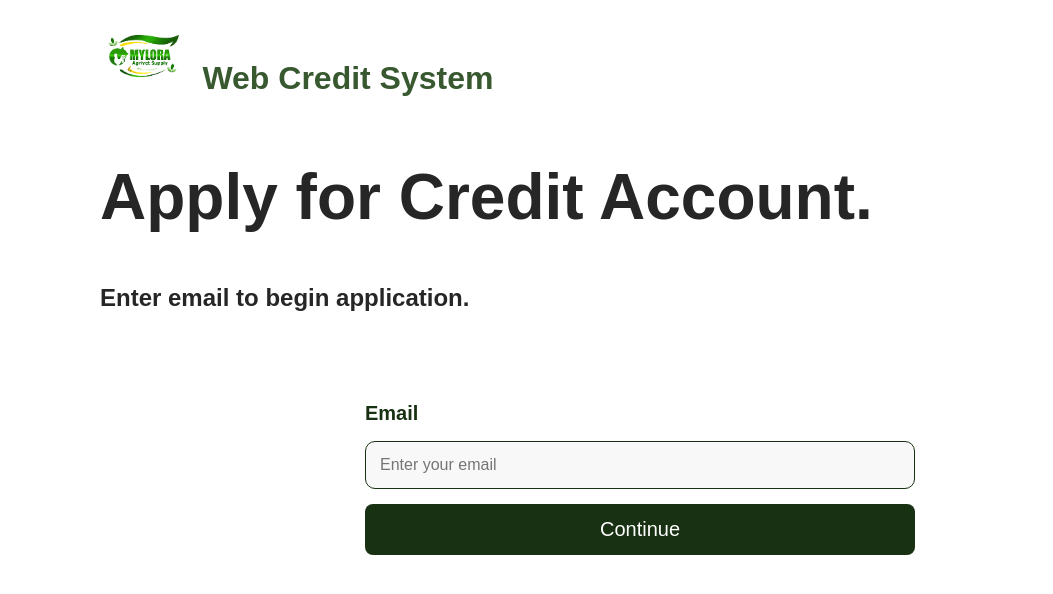
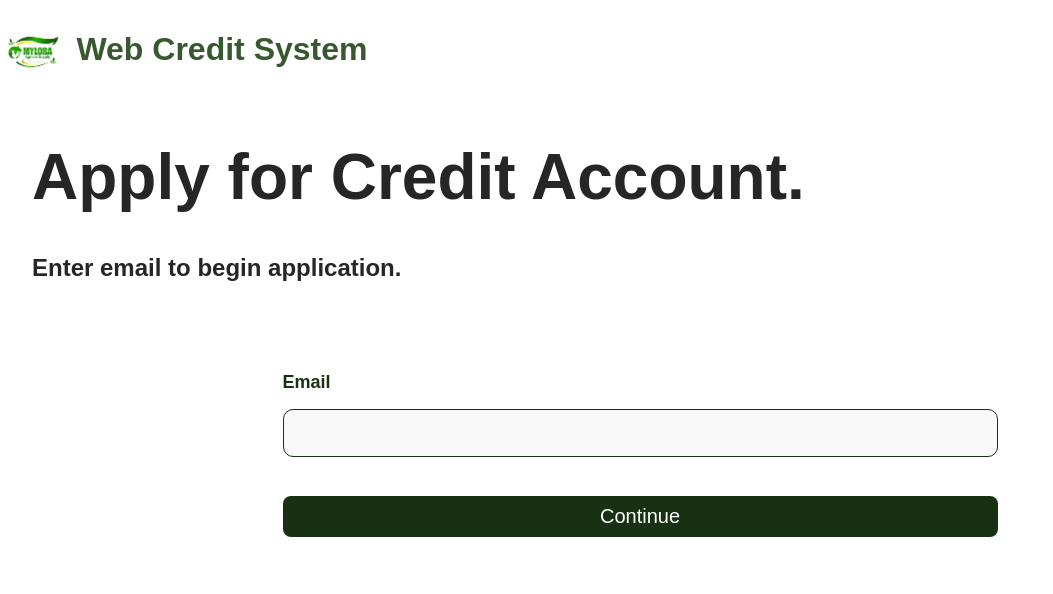
Before and after one commit to vorrjjard-2/mylora-ghostbusters, a React app in the folder frontend/: page /apply/step-1 in a window 1280 px wide. Shown: the top 594 px of the page, without its empty margins (0-1053 px from the left). Built offline with nearby package versions, Linux system fonts and the light colour scheme; the HTML template or start-up script is replaced by a standard one.

Commit message:
edits to ApplyStep1 layout

```diff
--- a/frontend/src/pages/shared/Login/Login.jsx
+++ b/frontend/src/pages/shared/Login/Login.jsx
@@ -104,7 +104,7 @@ export default function Login() {
  ); */
 
  return (
-   <div className="login-page-wrapper"> {/* Changed to wrapper for consistency */}
+   <div className="login-page-wrapper">
 
      {/* SECTION 1: Branding (Logo + Title) */}
      <header className="brand-section">
--- a/frontend/src/pages/shared/apply/ApplyStep1.css
+++ b/frontend/src/pages/shared/apply/ApplyStep1.css
@@ -1,83 +1,93 @@
-.apply-page-wrapper {
-padding: 20px 4%;
+.apply1-page-wrapper {
+    max-width: 1200px;
+    margin: 0 auto;
+    padding: 2rem;
     background-color: #ffffff;
-min-height: 100vh;
     font-family: 'Arimo', sans-serif;
 }
 
 
-.apply-header {
+.apply1-page-wrapper .apply-header {
     display: flex;
     align-items: center;
-margin-bottom: 60px;
+    gap: 10px;
+    margin-top: -50px;
+    margin-left: -70px;
 }
 
 
-.header-brand {
+.apply1-page-wrapper .header-brand {
     display: flex;
     align-items: center;
     gap: 12px;
 }
 
 
-.mylora-logo {
-height: 55px;
-width: auto;
-margin-bottom: 0px;
+.apply1-page-wrapper .mylora-logo {
+    height: 50px;
+    margin-top: 5px;
 }
 
 
-.header-title {
+.apply1-page-wrapper .header-title {
 font-size: 32px;
 font-weight: 700;
 color: #385930;
 }
 
 
-.apply-container {
+.apply1-page-wrapper .apply-container {
 max-width: 1200px;
 margin: 0 auto;
 }
 
 
-.main-title {
+.apply1-page-wrapper .main-title {
 font-size: 64px;
 font-weight: 800;
 margin-bottom: 10px;
+margin-left: -40px;
 color: #262626;
 }
 
 
-.sub-title {
+.apply1-page-wrapper .sub-title {
 font-size: 24px;
 font-weight: 550;
 margin-top: 40px;
+margin-left: -40px;
 margin-bottom: 90px;
 color: #262626;
 }
 
 
-.apply-form {
-max-width: 550px;
+.apply1-page-wrapper .apply-form {
+    max-width: 715px;
     margin: 0 auto;
+    display: flex;
+    flex-direction: column;
+    align-items: center;
 }
 
 
-.input-group {
+.apply1-page-wrapper .input-group {
     display: flex;
     flex-direction: column;
     gap: 8px;
-margin-bottom: 24px;
+    margin-bottom: 80px;
+    width: 100%;
+    height: 44px;
+    box-sizing: border-box;
 }
 
 
-.input-group label {
+.apply1-page-wrapper .input-group label {
 font-weight: 700;
 font-size: 18px;
 color: #183112;
 }
 
-.in
+.apply1-page-wrapper .in
 put-group input {
 background-color: #F8F8F8;
 border: 1px solid #183112;
@@ -85,15 +95,18 @@ border-radius: 8px;
 padding: 14px;
 font-size: 16px;
 width: 100%;
+height: 41px;
 box-sizing: border-box;
 }
 
 
-.btn-continue {
+.apply1-page-wrapper .btn-continue {
+    width: 715px;
+    height: 41px;
     background-color: #183112;
     color: white;
     border: none;
-padding: 14px;
+    padding: 8px 59px;
     border-radius: 8px;
     font-size: 20px;
     font-weight: 500;
@@ -103,12 +116,7 @@ transition: background-color 0.2s;
 }
 
 
-.btn-continue:hover {
-background-color: #2a3b1f;
-}
-
-
-.error-text {
+.apply1-page-wrapper .error-text {
     color: #911818;
     font-weight: bold;
     margin-bottom: 10px;
--- a/frontend/src/pages/shared/apply/ApplyStep1.jsx
+++ b/frontend/src/pages/shared/apply/ApplyStep1.jsx
@@ -26,7 +26,7 @@ export default function ApplyStep1() {
   }
 
 return (
-<div className="apply-page-wrapper">
+<div className="apply1-page-wrapper">
   {/* Top Header Branding */}
   <header className="apply-header">
     <div className="header-brand">
@@ -45,7 +45,6 @@ return (
           value={email}
           onChange={e => setEmail(e.target.value)}
           required
-          placeholder="Enter your email"
         />
       </div>
       {error && <p className="error-text">{error}</p>}
```
Lines whose indentation alone changed are shown as unchanged.
